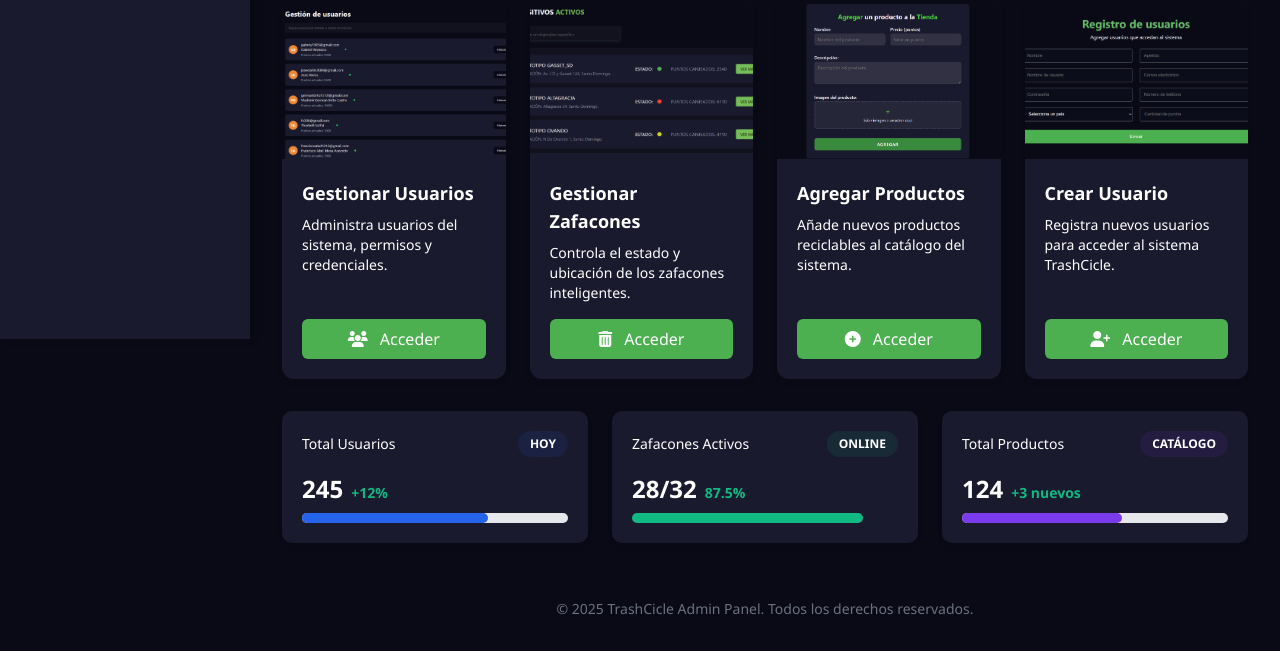
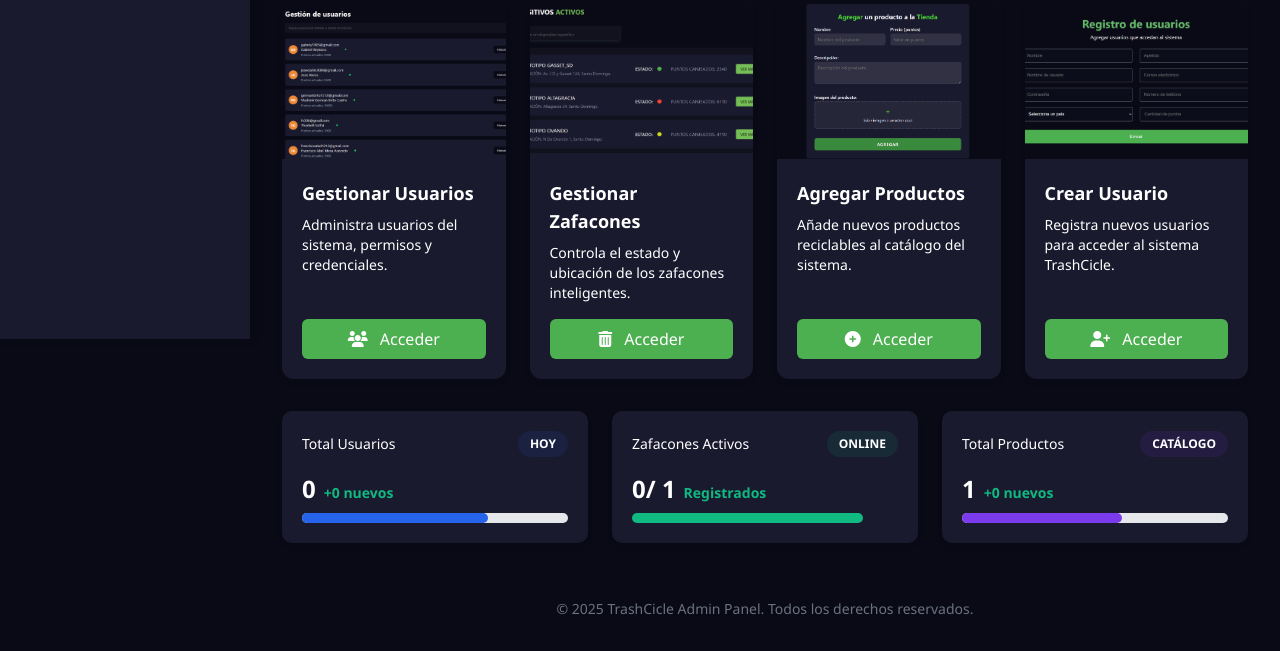
Before and after one commit to naten365/trashcicle-app, a PHP site: page /index-admin.php in a window 1280 px wide. Shown: the part 461-1112 px from the top of the page. Run offline with PHP 8.4, Linux system fonts and the light colour scheme; the visitor is signed in with stand-in values (Sample User, id 1); tables that the repository leaves empty or names only in its code hold one stand-in row (values such as "Sample post").

Commit message:
El panel asido conectado a la  ba se  de datos

```diff
--- a/src/public/index-admin.php
+++ b/src/public/index-admin.php
@@ -2,6 +2,72 @@
 session_start();
 include '../connection/conn.php';
 checkUserPermissions('admin');
+
+
+//Muestra el numero de productos en la base de datos
+function totalProductos(){
+  global $pdo;
+  $sql = "SELECT COUNT(*) AS total FROM productos";
+  $stmt = $pdo->prepare($sql);
+  $stmt->execute();
+  $result =  $stmt->fetch(PDO ::FETCH_ASSOC);
+  return isset($result['total']) ? (int)$result['total'] : 0;
+}
+
+//Muestras los ultimos 3 productos añadidos
+function totalProductoshoy(){
+  global $pdo;
+  $sql = "SELECT COUNT(*) AS prodcutos_hoy FROM productos WHERE  fecha_creacion = CURDATE() ORDER BY fecha_creacion DESC LIMIT 5";
+  $stmt = $pdo->prepare($sql);
+  $stmt->execute();
+  $result =  $stmt->fetch(PDO ::FETCH_ASSOC);
+  return isset($result['prodcutos_hoy']) ? (int)$result['prodcutos_hoy'] : 0;
+}
+
+//Funcion que muestra el numero total de usuarios en la base de datos
+function totalClientes(){
+  global $pdo;
+  $sql = "SELECT COUNT(*) AS totalcliente FROM users  WHERE type_users = 'cliente'";
+  $stmt = $pdo->prepare($sql);
+  $stmt->execute();
+  $result =  $stmt->fetch(PDO ::FETCH_ASSOC);
+  return isset($result['totalcliente']) ? (int)$result['totalcliente'] : 0;
+}
+
+//Funcion que muestra el total de usuarios nuevos en la base de datos
+function totalClientesHoy(){
+  global $pdo;
+  $sql = "SELECT COUNT(*) AS totalcliente_hoy FROM users WHERE type_users = 'cliente' AND user_register_time = CURDATE()";
+  $stmt = $pdo->prepare($sql);
+  $stmt->execute();
+  $result =  $stmt->fetch(PDO ::FETCH_ASSOC);
+  return (int) ($result['totalcliente_hoy'] ?? 0);
+}
+
+
+//Funcion que muestra el total de los zafacones en la base  de datos
+function totalZafacones(){
+  global $pdo;
+  $sql = "SELECT COUNT(*) AS totalzafacones FROM zafacones_inteligentes";
+  $stmt = $pdo->prepare($sql);
+  $stmt->execute();
+  $result =  $stmt->fetch(PDO ::FETCH_ASSOC);
+  return isset($result['totalzafacones']) ? (int)$result['totalzafacones'] : 0;
+}
+
+//Funcion que muestra el total  de zafacones que se encuentra disponibles en  la pagina
+function totalZafaconesActivos(){
+  global $pdo;
+  $sql = "SELECT COUNT(*) AS totalzafacones_activos FROM zafacones_inteligentes WHERE estado= 'activo'";
+  $stmt = $pdo->prepare($sql);
+  $stmt->execute();
+  $result =  $stmt->fetch(PDO ::FETCH_ASSOC);
+  return isset($result['totalzafacones_activos']) ? (int)$result['totalzafacones_activos'] : 0;
+}
+
+
+
+
 ?>
 <!DOCTYPE html>
 <html lang="es">
@@ -210,8 +276,8 @@
           <span class="badge badge-blue">HOY</span>
         </div>
         <div class="flex items-baseline mt-4">
-          <span class="text-2xl font-bold text-900">245</span>
-          <span class="text-green-500 text-sm font-semibold ml-2">+12%</span>
+          <span class="text-2xl font-bold text-900"><?php echo  totalClientes()?></span>
+          <span class="text-green-500 text-sm font-semibold ml-2">+<?php echo totalClientesHoy()?> nuevos</span>
         </div>
         <div class="mt-2">
           <div class="w-full bg-gray-200 rounded-full h-2.5">
@@ -226,8 +292,8 @@
           <span class="badge badge-green">ONLINE</span>
         </div>
         <div class="flex items-baseline mt-4">
-          <span class="text-2xl font-bold text-900">28/32</span>
-          <span class="text-green-500 text-sm font-semibold ml-2">87.5%</span>
+          <span class="text-2xl font-bold text-900"><?php echo  totalZafaconesActivos()?>/ <?php echo totalZafacones()?></span>
+          <span class="text-green-500 text-sm font-semibold ml-2">  Registrados</span>
         </div>
         <div class="mt-2">
           <div class="w-full bg-200 rounded-full h-2.5">
@@ -242,8 +308,12 @@
           <span class="badge badge-purple">CATÁLOGO</span>
         </div>
         <div class="flex items-baseline mt-4">
-          <span class="text-2xl font-bold text-900">124</span>
-          <span class="text-green-500 text-sm font-semibold ml-2">+3 nuevos</span>
+          <span class="text-2xl font-bold text-900">
+            <!--Span con funcion que mueste el total  de producto en la tienda-->
+            <?php echo totalProductos()?>
+          </span>
+          <!-- Span que muestros el numero de los porductos nuevos añadidos -->
+          <span class="text-green-500 text-sm font-semibold ml-2">+<?php echo totalProductoshoy()?> nuevos</span>
         </div>
         <div class="mt-2">
           <div class="w-full bg-gray-200 rounded-full h-2.5">
```
